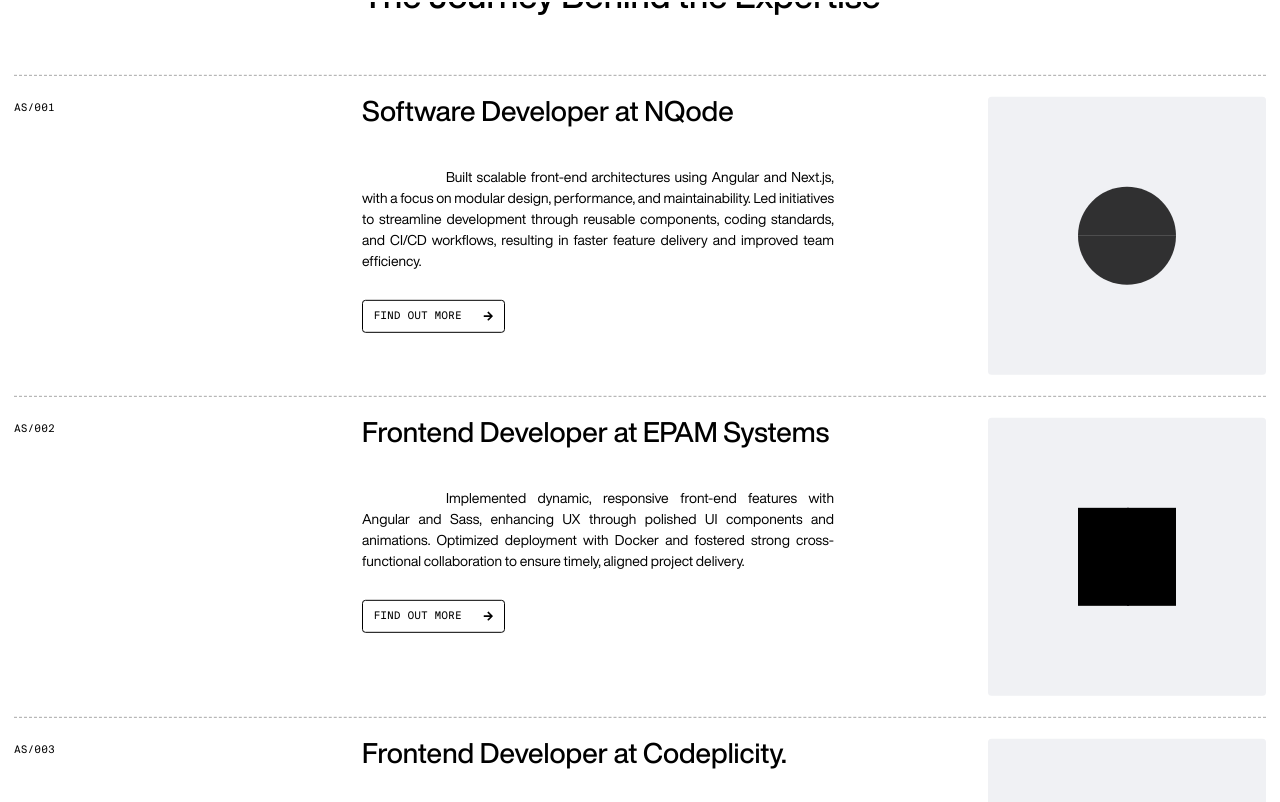
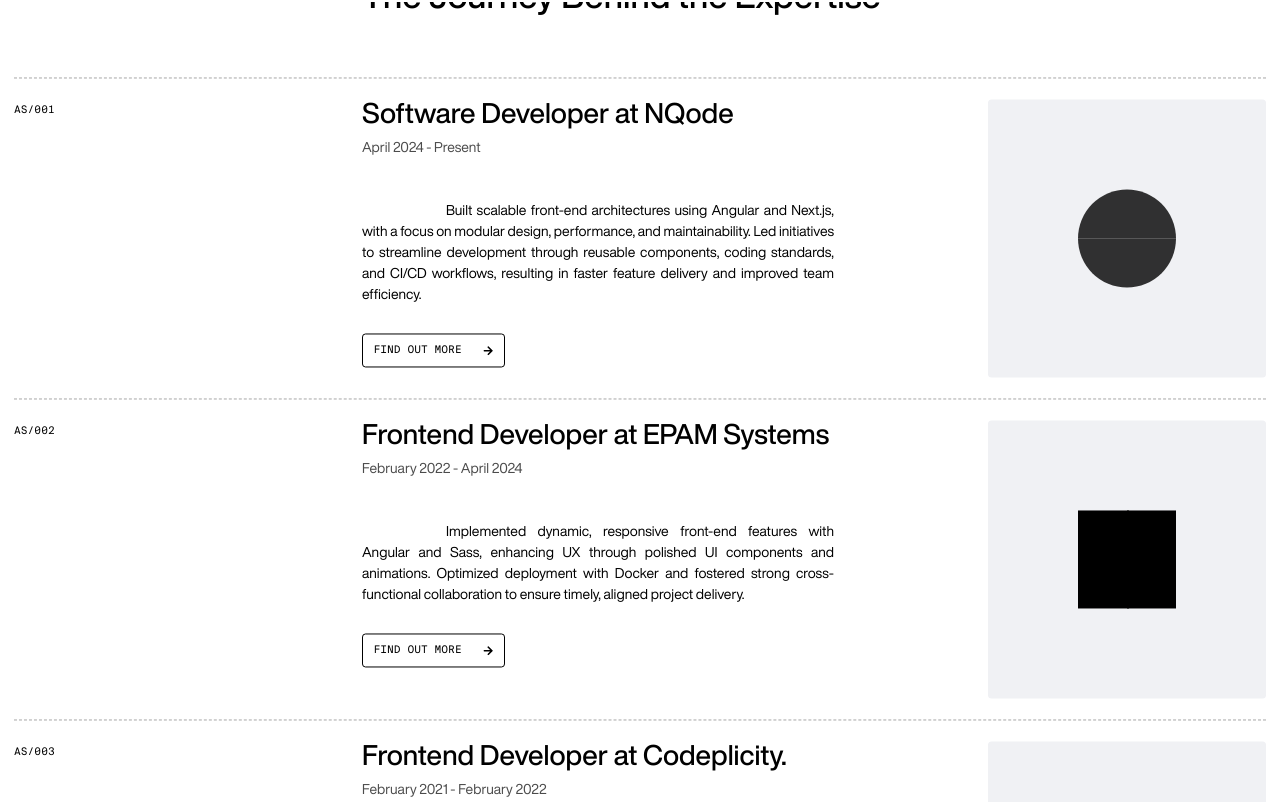
Before and after one commit to Valuh-Marko/marko_valuh_portfolio, a React (Vite) app: page / in a window 1280 px wide. Shown: the part 1598-2400 px from the top of the page. Built offline with nearby package versions, Linux system fonts and the light colour scheme.

Commit message:
feat: Update work experience details, adjust layout styles, and enhance card component presentation

```diff
--- a/public/data/work_experience.json
+++ b/public/data/work_experience.json
@@ -3,18 +3,21 @@
     {
       "id": 1,
       "title": "Software Developer at NQode",
+      "subtitle": "April 2024 - Present",
       "excerpt": "Built scalable front-end architectures using Angular and Next.js, with a focus on modular design, performance, and maintainability. Led initiatives to streamline development through reusable components, coding standards, and CI/CD workflows, resulting in faster feature delivery and improved team efficiency.",
       "url": "nqode"
     },
     {
       "id": 2,
       "title": "Frontend Developer at EPAM Systems",
+      "subtitle": "February 2022 - April 2024",
       "excerpt": "Implemented dynamic, responsive front-end features with Angular and Sass, enhancing UX through polished UI components and animations. Optimized deployment with Docker and fostered strong cross-functional collaboration to ensure timely, aligned project delivery.",
       "url": "epam"
     },
     {
       "id": 3,
       "title": "Frontend Developer at Codeplicity.",
+      "subtitle": "February 2021 - February 2022",
       "excerpt": "Developed interactive web features using vanilla JavaScript, PHP, and HTML with a focus on performance and user experience. Employed modular SASS styling and Vagrant-based environments to ensure maintainability, visual consistency, and smooth team collaboration.",
       "url": "codeplicity"
     }
--- a/src/components/about-section/about-section.scss
+++ b/src/components/about-section/about-section.scss
@@ -3,7 +3,6 @@
 
 .c-about {
   position: relative;
-  margin-top: -10rem;
   height: auto;
   overflow-y: hidden;
 
--- a/src/components/accompany-stack-section/accompany-stack-section.scss
+++ b/src/components/accompany-stack-section/accompany-stack-section.scss
@@ -3,7 +3,7 @@
 
 .c-acc-stack {
   display: grid;
-  grid-template-columns: 1fr 3fr;
+  grid-template-columns: 1fr;
   align-items: flex-end;
   margin-bottom: 1rem;
   gap: 2.5rem;
@@ -23,13 +23,7 @@
 
 .c-acc-button-stack {
   display: flex;
-  flex-direction: column;
-
   gap: 1rem;
-
-  @include respond(md) {
-    flex-direction: row;
-  }
 }
 
 .c-acc-stack__label {
@@ -58,7 +52,7 @@
 // Auxiliary Stack
 .c-auxiliary-container {
   display: grid;
-  grid-template-columns: 1fr 2fr 1fr;
+  grid-template-columns: 1fr;
   gap: 2.5rem;
 
   @include respond(md) {
--- a/src/components/header/animation/anims.ts
+++ b/src/components/header/animation/anims.ts
@@ -14,8 +14,9 @@
   },
 };
 
-export const headerHeight = (windowHeight) => {
-  const remValue = `${windowHeight / 24}rem`;
+export const headerHeight = (windowHeight: number) => {
+  const divideValue = windowHeight >= 900 ? 24 : 16;
+  const remValue = `${windowHeight / divideValue}rem`;
 
   return {
     closed: {
@@ -66,7 +67,7 @@
   },
 };
 
-export const slideDown = (idx) => {
+export const slideDown = (idx: number) => {
   return {
     mouseOut: {
       y: `-100% * ${idx}`,
--- a/src/components/stacking-cards/StackingCards.jsx
+++ b/src/components/stacking-cards/StackingCards.jsx
@@ -29,7 +29,7 @@
   const top = useTransform(
     scrollYProgress,
     [0, 1],
-    ["0rem", `-${5 * Math.floor(data.length / 2)}rem`]
+    ["0rem", `-${5 * Math.floor(data.length / 2)}rem`],
   );
 
   return (
--- a/src/components/stacking-cards/components/Card.jsx
+++ b/src/components/stacking-cards/components/Card.jsx
@@ -40,7 +40,14 @@
         {label}/00{index}
       </div>
       <div className="c-card__content">
-        <h3 className="c-card__title">{data.title}</h3>
+        <h3
+          className={`c-card__title ${data.subtitle ? "" : "c-card__title--no-subtitle"}`}
+        >
+          {data.title}
+        </h3>
+        {data.subtitle && (
+          <div className="c-card__subtitle">{data.subtitle}</div>
+        )}
         <p className="c-card__excerpt">
           {long_desc ? data.excerpt_xl : data.excerpt}
         </p>
--- a/src/components/stacking-cards/stacking-cards.scss
+++ b/src/components/stacking-cards/stacking-cards.scss
@@ -9,7 +9,7 @@
   position: sticky;
   top: 0;
   display: grid;
-  grid-template-columns: 1fr 3fr;
+  grid-template-columns: 1fr;
   gap: 2.5rem;
   padding-block: 1.5rem;
   border-top: 1px dashed $gray;
@@ -51,15 +51,31 @@
 .c-card__title {
   font-size: 2rem;
   line-height: 2rem;
+  margin-bottom: 0.75rem;
+  font-weight: 500;
+
+  &--no-subtitle {
+    margin-bottom: 3rem;
+  }
+}
+
+.c-card__subtitle {
+  font-size: 1rem;
+  opacity: 0.7;
+  line-height: 1.5rem;
   margin-bottom: 3rem;
-  font-weight: 500;
+  font-weight: 400;
 }
 
 .c-card__excerpt {
   text-align: justify;
-  text-indent: 6em;
   margin-bottom: 2rem;
-  padding-right: 6rem;
+  text-indent: 3rem;
+
+  @include respond(md) {
+    text-indent: 6em;
+    padding-right: 6rem;
+  }
 }
 
 .c-card__img-holder {
@@ -67,7 +83,6 @@
   border-radius: 0.25rem;
   background-color: $light-gray;
   aspect-ratio: 2 / 1;
-  grid-column: span 2;
 
   @include respond(md) {
     min-width: 15rem;
--- a/src/styles/_sections.scss
+++ b/src/styles/_sections.scss
@@ -5,7 +5,7 @@
   padding-top: 6rem;
   padding-bottom: 8rem;
   display: grid;
-  grid-template-columns: 1fr 3fr;
+  grid-template-columns: 1fr;
   gap: 2.5rem;
 
   @include respond(md) {
@@ -52,5 +52,9 @@
   display: flex;
   align-items: center;
   flex-wrap: wrap;
-  gap: 4rem;
+  gap: 2rem;
+
+  @include respond(md) {
+    gap: 4rem;
+  }
 }
```
